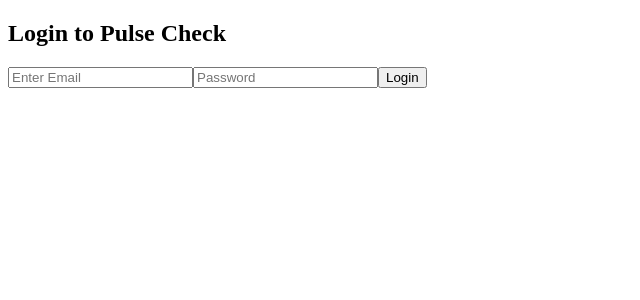
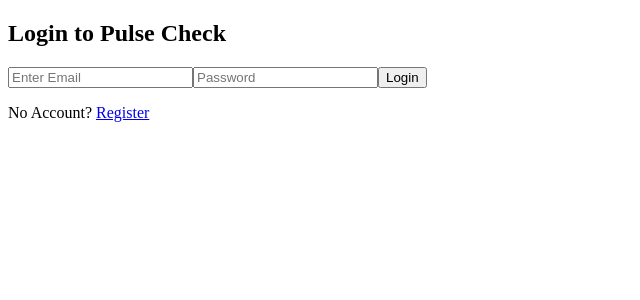
Before and after one commit to jagadeeshpj1610/PulseCheck, a React (Vite) app in the folder client/: page /login in a window 1280 px wide. Shown: the top 300 px of the page, without its empty margins (0-640 px from the left). Built offline with nearby package versions, Linux system fonts and the light colour scheme; no server answers.

Commit message:
#4 | add the two alternative links to simplify the ui/ux for authentication

```diff
--- a/client/src/pages/Login.jsx
+++ b/client/src/pages/Login.jsx
@@ -1,6 +1,7 @@
 import { useState } from "react"
 import { useAuth } from "../context/AuthContext"
 import { replace, useNavigate } from "react-router-dom"
+import { Link } from "react-router-dom"
 
 const Login = () => {
     const [email, setEmail] = useState("")
@@ -34,6 +35,7 @@
                 <input type="password" value={password} placeholder="Password" onChange={(e) => setPassword(e.target.value)} />
                 <button type="submit" disabled={submitting} >{submitting ? "Logging in...." : "Login"}</button>
             </form>
+            <p>No Account? <Link to="/register">Register</Link></p>
             {err && <p>{err}</p>}
         </div>
     )
--- a/client/src/pages/Register.jsx
+++ b/client/src/pages/Register.jsx
@@ -40,6 +40,7 @@
                 <input type="password" value={confirmPassword} placeholder="Enter the confirm password" onChange={(e) => setConfirmPassword(e.target.value)} />
                 <button type="submit" disabled={submitting} >{submitting ? "Registering..." : "Register"}</button>
             </form>
+            <p>Already have an Account? <Link to="/login">Login</Link></p>
             {err && <p>{err}</p>}
             {success && <p>{success}</p>}
         </div>
```
